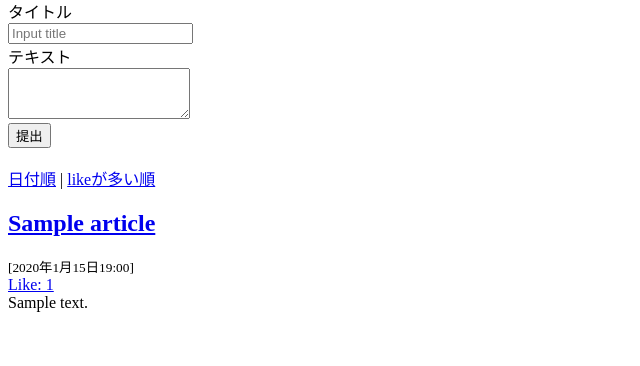
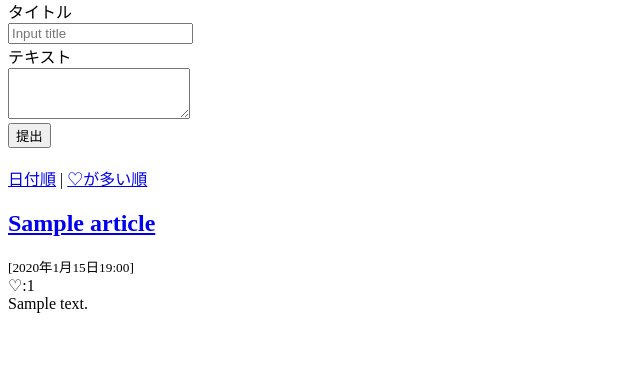
Before and after one commit to s1f10210360/team-project, a Django app: page / in a window 1280 px wide. Shown: the part 217-583 px from the top of the page, without its empty margins (0-640 px from the left). Run offline with Django 4.2, Linux system fonts and the light colour scheme; tables that the repository leaves empty hold one stand-in row (values such as "Sample post").

Commit message:
like -> ♡

```diff
--- a/teamapp/templates/teamapp/index.html
+++ b/teamapp/templates/teamapp/index.html
@@ -4,6 +4,10 @@
   <head>
     <meta charset="UTF-8" />
     <link href="{% static 'teamapp/css/default.css' %}" rel="stylesheet" />
+    <script
+      type="text/javascript"
+      src="{% static 'teamapp/js/index.js' %}"
+    ></script>
   </head>
   <body>
     <div id="header">
@@ -34,14 +38,16 @@
     <br />
     <div>
       <a href="{% url 'index' %}?sort=date">日付順</a> |
-      <a href="{% url 'index' %}?sort=like">likeが多い順</a>
+      <a href="{% url 'index' %}?sort=like">♡が多い順</a>
     </div>
     {% if articles %} {% for article in articles %}
     <div class="text">
       <h2><a href="{% url 'detail' article.id %}">{{ article.title }}</a></h2>
       <small>[{{ article.posted_at }}]</small>
       <div>
-        <a href="{% url 'like' article.id %}"> Like: {{ article.like}} </a>
+        <a onclick="like({{article.id}});">
+          ♡:<span id="like{{article.id}}">{{article.like}}</span>
+        </a>
       </div>
       <div>{{ article.body | linebreaksbr }}</div>
     </div>
```
